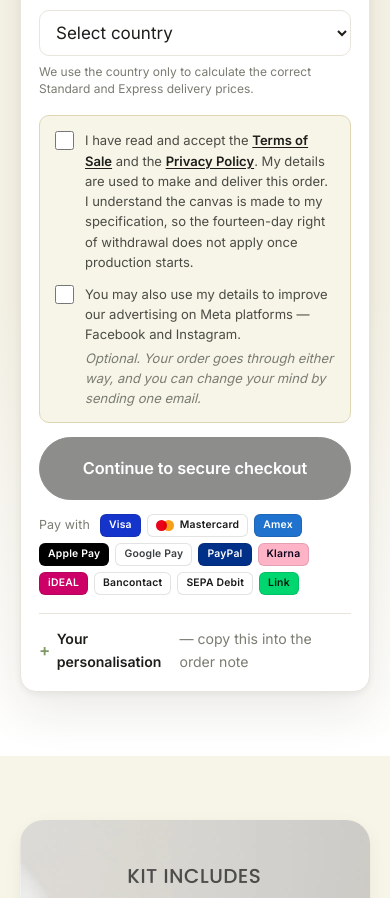
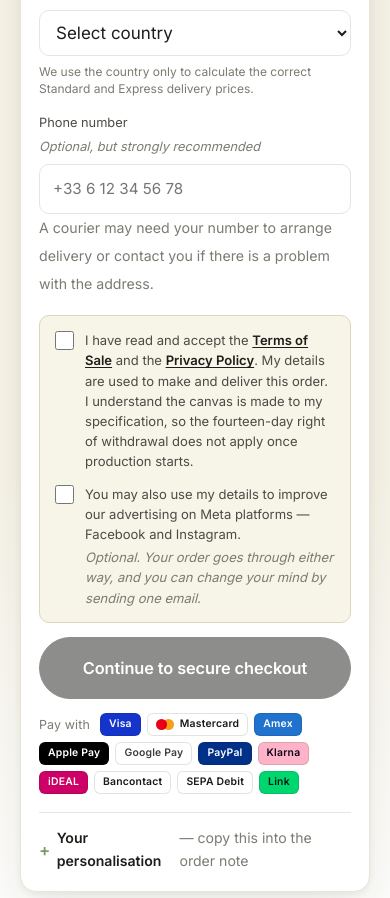
Before and after one commit to nicoletabejan1999-ai/mymagiccanvas, a website: page index.html in a window 390 px wide. Shown: the part 5728-6626 px from the top of the page. Drawn offline with nearby package versions, Linux system fonts and the light colour scheme; a web font is replaced by a local one.

Commit message:
Add optional delivery phone field

```diff
--- a/index.html
+++ b/index.html
@@ -227,6 +227,13 @@
               <option value="">Select country</option>
             </select>
             <small>We use the country only to calculate the correct Standard and Express delivery prices.</small>
+          </label>
+
+          <label class="inp buy__phone">
+            <span>Phone number <b class="consent__opt">Optional, but strongly recommended</b></span>
+            <input id="shipPhone" type="tel" inputmode="tel" autocomplete="tel"
+                   maxlength="32" placeholder="+33 6 12 34 56 78">
+            <small>A courier may need your number to arrange delivery or contact you if there is a problem with the address.</small>
           </label>
 
           <div class="consent">
```
